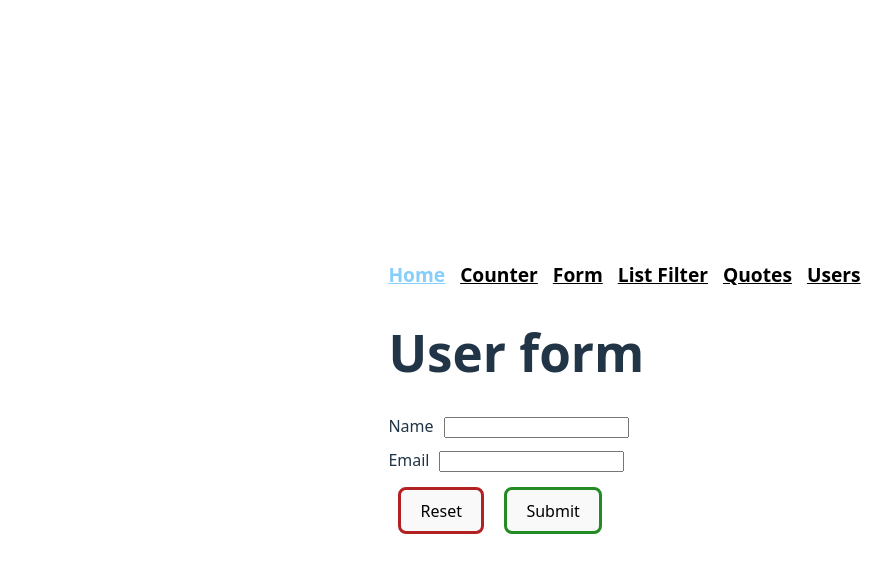
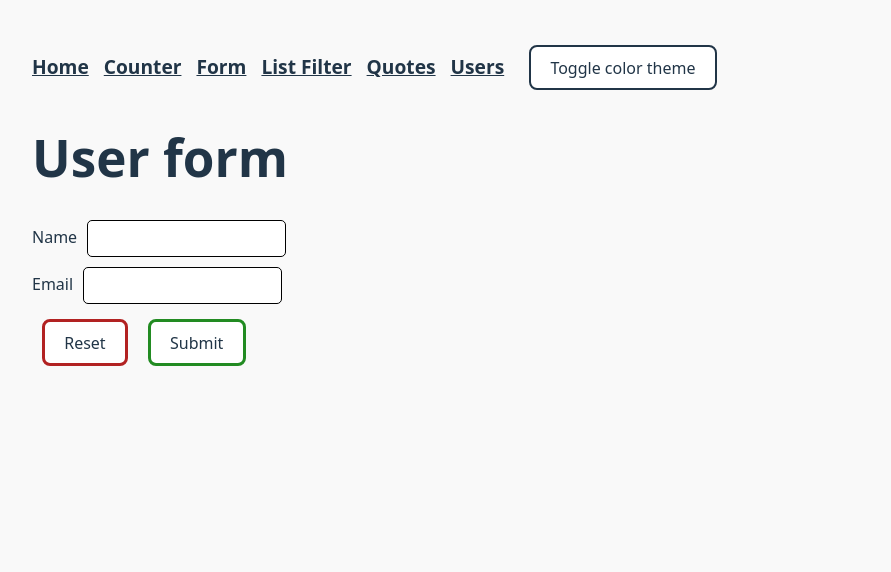
Before and after one commit to JustynaGargula/react-exercises, a React (Vite) app: page /form in a window 1280 px wide. Shown: the top 572 px of the page, without its empty margins (8-899 px from the left). Built offline with nearby package versions, Linux system fonts and the light colour scheme.

Commit message:
Dark/light theme + organized CSS files

```diff
--- a/index.html
+++ b/index.html
@@ -6,7 +6,7 @@
     <meta name="viewport" content="width=device-width, initial-scale=1.0" />
     <title>React exercises</title>
   </head>
-  <body>
+  <body id="light">
     <div id="root"></div>
     <script type="module" src="/src/main.jsx"></script>
   </body>
--- a/src/App.css
+++ b/src/App.css
@@ -1,33 +1,10 @@
+
 #root {
   max-width: 1280px;
-  margin: 0 auto;
-  padding: 2rem;
-  /*text-align: center;*/
-}
-
-nav {
-  display: flex;
-}
-
-nav a {
-  margin-right: 15px;
-  font-weight: bold;
-  font-size: larger;
-  color: white;
-}
-a:hover {
-  color: lightblue;
 }
 
 .homeLink {
   color: lightskyblue;
-}
-
-h3 a {
-  color: white;
-}
-label {
-  margin-right: 10px;
 }
 
 .field {
@@ -58,30 +35,9 @@ button[type="submit"] {
   margin-top: 15px;
 }
 
-blockquote {
-  margin: 40px;
-  font: italic 18px/1.5 Georgia, serif;
-}
-
-footer {
-  margin-top: 30px;
-  font-style: italic;
-  text-align: right;
-}
-
 .bold {
   font-weight: bold;
 }
 #next-exercise {
   background: lightblue;
 }
-
-@media (prefers-color-scheme: light) {
-  nav a {
-    color: black;
-  }
-
-  h3 a {
-    color: black;
-  }
-}
--- a/src/App.jsx
+++ b/src/App.jsx
@@ -6,12 +6,23 @@ import Form from "./components/Form.jsx";
 import ListFilter from "./components/ListFilter.jsx";
 import Quotes from "./components/Quotes.jsx";
 import ApiUsers from "./components/ApiUsers.jsx";
+import {useEffect, useState} from "react";
 
 function App() {
+
+  const [theme, setTheme] = useState("light");
+  const toggleTheme = () => {
+    setTheme(prev => prev === "light" ? "dark" : "light");
+  }
+
+  useEffect(() => {
+    document.getElementsByTagName("body")[0].setAttribute("id", theme);
+  }, [theme]);
 
   return (
     <>
       <Router>
+        <div className="navbar">
           <nav>
             <Link to={"/"} className="homeLink">Home</Link>
             <Link to={"/counter"}>Counter</Link>
@@ -20,6 +31,11 @@ function App() {
             <Link to={"/quotes"}>Quotes</Link>
             <Link to={"api-users"}>Users</Link>
           </nav>
+
+          <button onClick={toggleTheme}>Toggle color theme</button>
+
+        </div>
+
 
         <Routes>
           <Route path="/" element={<Home />} />
--- a/src/components/Home.jsx
+++ b/src/components/Home.jsx
@@ -58,7 +58,7 @@ export default function Home() {
         </li>
 
         <li>
-          <h3 id="lastExercise" ><Link to={"/api-users"}>API – User List</Link></h3>
+          <h3><Link to={"/api-users"}>API – User List</Link></h3>
           <ul>
             <li>Fetch data from an API, e.g. <code>https://jsonplaceholder.typicode.com/users</code>.</li>
             <li>Display a list of names and emails.</li>
@@ -69,7 +69,7 @@ export default function Home() {
         </li>
 
         <li>
-          <h3 id="next-exercise" >Light/Dark Mode Toggle</h3>
+          <h3 id="lastExercise" >Light/Dark Mode Toggle</h3>
           <ul>
             <li>Add a button <code>Toggle theme</code>.</li>
             <li>On click, switch the app background between light and dark.</li>
@@ -78,7 +78,7 @@ export default function Home() {
         </li>
 
         <li>
-          <h3>Simple Image Gallery</h3>
+          <h3 id="next-exercise" >Simple Image Gallery</h3>
           <ul>
             <li>Create an array of image URLs.</li>
             <li>Display them as thumbnails.</li>
--- a/src/index.css
+++ b/src/index.css
@@ -1,33 +1,63 @@
+
+#light {
+  --text-color-light-theme: #213547;
+  --background-color-light-theme: #f9f9f9;
+
+  color: var(--text-color-light-theme);
+  background-color: var(--background-color-light-theme);
+  border: black;
+
+  button {
+    background-color: white;
+    color: var(--text-color-light-theme);
+  }
+
+  nav  a, h3 a {
+    color: var(--text-color-light-theme);
+  }
+  input {
+    background-color: white;
+  }
+}
+
+#dark {
+  --text-color-dark-theme: #FFFFFFDD;
+  --background-color-dark-theme: #242424;
+
+  color: var(--text-color-dark-theme);
+  background-color: var(--background-color-dark-theme);
+  border: whitesmoke;
+
+  button {
+    background-color: black;
+    color: var(--text-color-dark-theme);
+        /*#1a1a1a;*/
+  }
+
+  nav a, h3 a  {
+    color: var(--text-color-dark-theme);
+  }
+
+  input {
+    background-color: black;
+    color: var(--text-color-dark-theme);
+  }
+}
+
 :root {
   font-family: system-ui, Avenir, Helvetica, Arial, sans-serif;
   line-height: 1.5;
   font-weight: 400;
 
-  color-scheme: light dark;
-  color: rgba(255, 255, 255, 0.87);
-  background-color: #242424;
+  margin: 0 auto;
+  padding: 2rem;
+  display: flex;
+  place-items: center;
 
   font-synthesis: none;
   text-rendering: optimizeLegibility;
   -webkit-font-smoothing: antialiased;
   -moz-osx-font-smoothing: grayscale;
-}
-
-/*a {*/
-/*  font-weight: 500;*/
-/*  color: #646cff;*/
-/*  text-decoration: inherit;*/
-/*}*/
-/*a:hover {*/
-/*  color: #535bf2;*/
-/*}*/
-
-body {
-  margin: 0;
-  display: flex;
-  place-items: center;
-  min-width: 320px;
-  min-height: 100vh;
 }
 
 h1 {
@@ -37,33 +67,60 @@ h1 {
 
 button {
   border-radius: 8px;
-  border: 2px solid whitesmoke;
+  border: 2px solid;
   padding: 0.6em 1.2em;
   font-size: 1em;
   font-weight: 500;
   font-family: inherit;
-  background-color: #1a1a1a;
   cursor: pointer;
   transition: border-color 0.25s;
   margin: 5px 10px;
 }
 button:hover {
-  border-color: #646cff;
+  border-color: #64b2ff;
 }
 button:focus,
 button:focus-visible {
   outline: 4px auto -webkit-focus-ring-color;
 }
 
-@media (prefers-color-scheme: light) {
-  :root {
-    color: #213547;
-    background-color: #ffffff;
-  }
-  a:hover {
-    color: #747bff;
-  }
-  button {
-    background-color: #f9f9f9;
-  }
+.navbar {
+  display: flex;
+  justify-content: space-between;
+  align-items: center;
 }
+
+nav {
+  display: flex;
+}
+
+nav a {
+  margin-right: 15px;
+  font-weight: bold;
+  font-size: larger;
+}
+a:hover {
+  color: lightblue;
+}
+
+label {
+  margin-right: 10px;
+}
+
+blockquote {
+  margin: 40px;
+  font: italic 18px/1.5 Georgia, serif;
+}
+
+footer {
+  margin-top: 30px;
+  font-style: italic;
+  text-align: right;
+}
+
+input {
+  border: solid 1px;
+  border-radius: 5px;
+  min-height: 25px;
+  padding: 5px 10px;
+}
```
Lines whose indentation alone changed are shown as unchanged.
